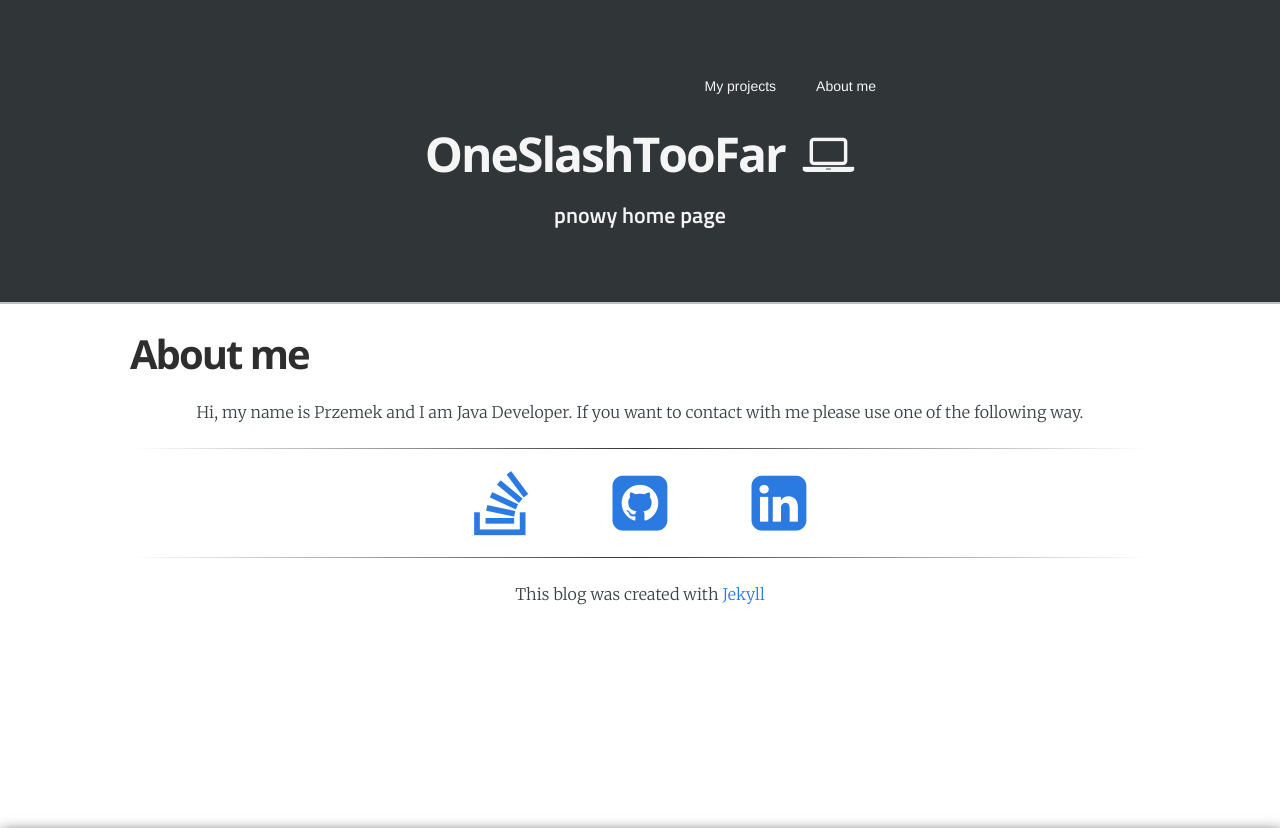
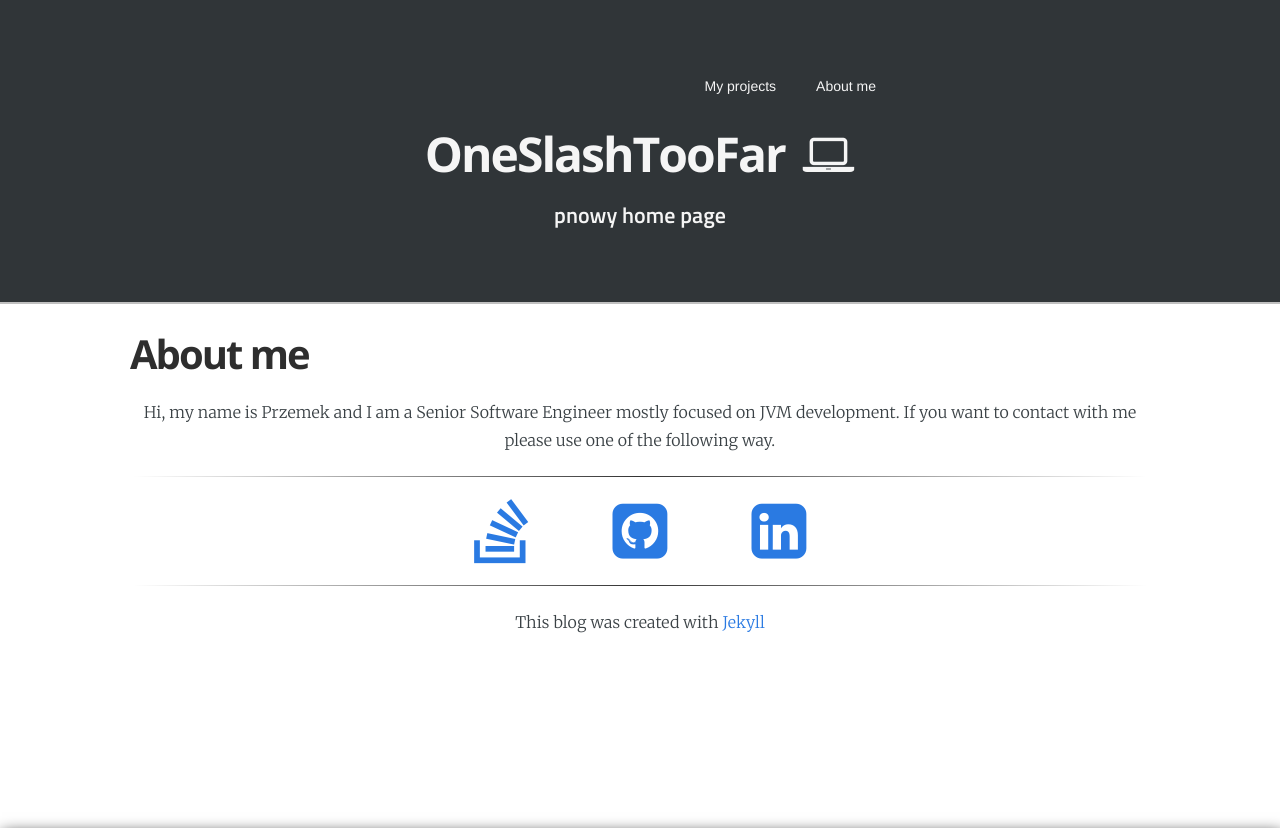
Before and after one commit to pnowy/pnowy.github.io, a Jekyll site: the page built from about.html, in a window 1280 px wide, cut to the strip 0-828 px from the top of the page. Built offline with Jekyll 4.4.1, drawn with Linux system fonts in a browser that asks for light colours.

```diff
--- a/about.html
+++ b/about.html
@@ -4,7 +4,7 @@ title: About me
 permalink: /about/
 ---
 <p class="text-center">
-    Hi, my name is Przemek and I am Java Developer. If you want to contact with me please use one of the following way.
+    Hi, my name is Przemek and I am a Senior Software Engineer mostly focused on JVM development. If you want to contact with me please use one of the following way.
 </p>
 <hr class="spacer">
 <div class="text-center about-me-icons">
```
Also changed, not shown: projects.md (+1 -17 lines).
